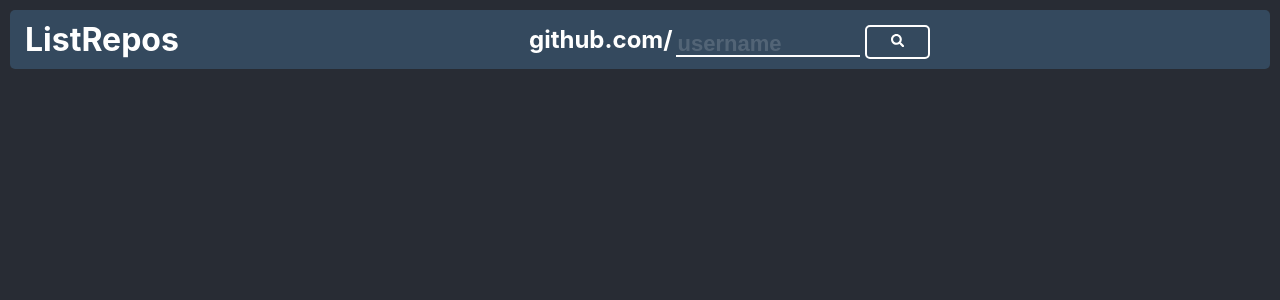
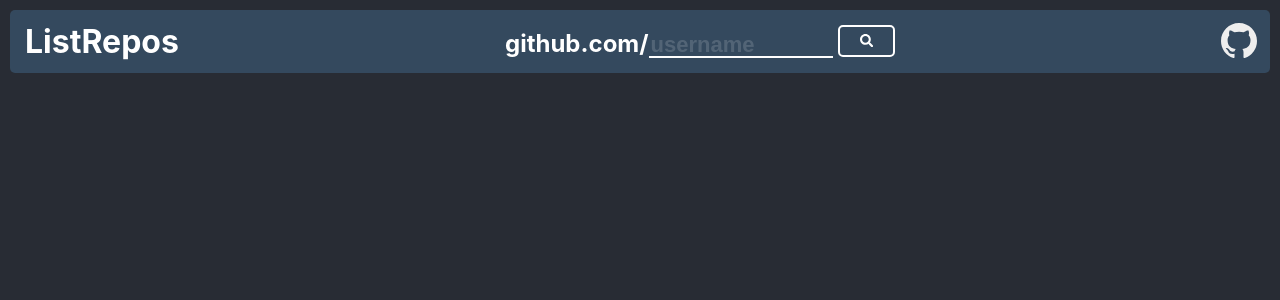
Before and after one commit to LucasSonego/ListRepos-React, a React (Create React App) app: page / in a window 1280 px wide. Shown: the top 300 px of the page. Built offline with nearby package versions, Linux system fonts and the light colour scheme.

Commit message:
refactor / style: topbar restyled in a better way

```diff
--- a/src/App.js
+++ b/src/App.js
@@ -1,4 +1,5 @@
 import React, { useState, useRef } from "react";
+import { GoMarkGithub } from "react-icons/go";
 
 import { Container, Topbar, Title, RepoList } from "./styles";
 
@@ -67,6 +68,13 @@
           loadingState={loading}
           inputRef={inputEl}
         />
+        <a
+          href="https://github.com/LucasSonego"
+          target="_blank"
+          rel="noopener noreferrer"
+        >
+          <GoMarkGithub size="36px" color="#eee" />
+        </a>
       </Topbar>
 
       {user.prof.id && (
--- a/src/components/SearchBar/styles.js
+++ b/src/components/SearchBar/styles.js
@@ -5,17 +5,16 @@
 const inputTextColor = "#c4c4c4";
 
 export const Container = styled.div`
-  display: inline-block;
+  display: flex;
+  flex-direction: row;
+  align-items: baseline;
 `;
 
 export const GitLink = styled.h2`
-  float: left;
-  margin: 15px 0 0 0;
+  margin: 0;
 `;
 
 export const UsernameInput = styled.input`
-  float: left;
-  margin: 23px 0 10px 3px;
   font-size: 22px;
   height: 20px;
   width: 180px;
@@ -42,14 +41,20 @@
 `;
 
 export const SearchButton = styled.button`
-  margin: 15px 0 0 5px;
-  padding: 7px 24px;
   border-radius: 5px;
+  padding: 2px 0 0 0;
+  margin: 0 0 0 5px;
   background-color: transparent;
   border: 2px solid ${textColor};
   color: ${textColor};
   transition-duration: 0.5s;
   outline: none;
+  height: min-content;
+
+  svg {
+    margin: 5px 20px;
+  }
+
   &:hover {
     background-color: ${textColor};
     color: ${background};
--- a/src/styles.js
+++ b/src/styles.js
@@ -13,16 +13,30 @@
 
 export const Topbar = styled.div`
   grid-area: header;
-  display: block;
+  display: flex;
+  justify-content: space-between;
+  align-items: center;
   text-align: center;
   background-color: ${background};
   margin: 10px 10px 0 10px;
+  padding: 10px;
   border-radius: 5px;
+
+  > a {
+    padding: 3px 3px 0 0;
+
+    svg {
+      transition: 0.3s opacity;
+      &:hover {
+        opacity: 0.8;
+      }
+    }
+  }
 `;
 
 export const Title = styled.h1`
   float: left;
-  margin: 10px 10px 10px 15px;
+  margin: 0 0 0 5px;
 `;
 
 export const RepoList = styled.ul`
```
